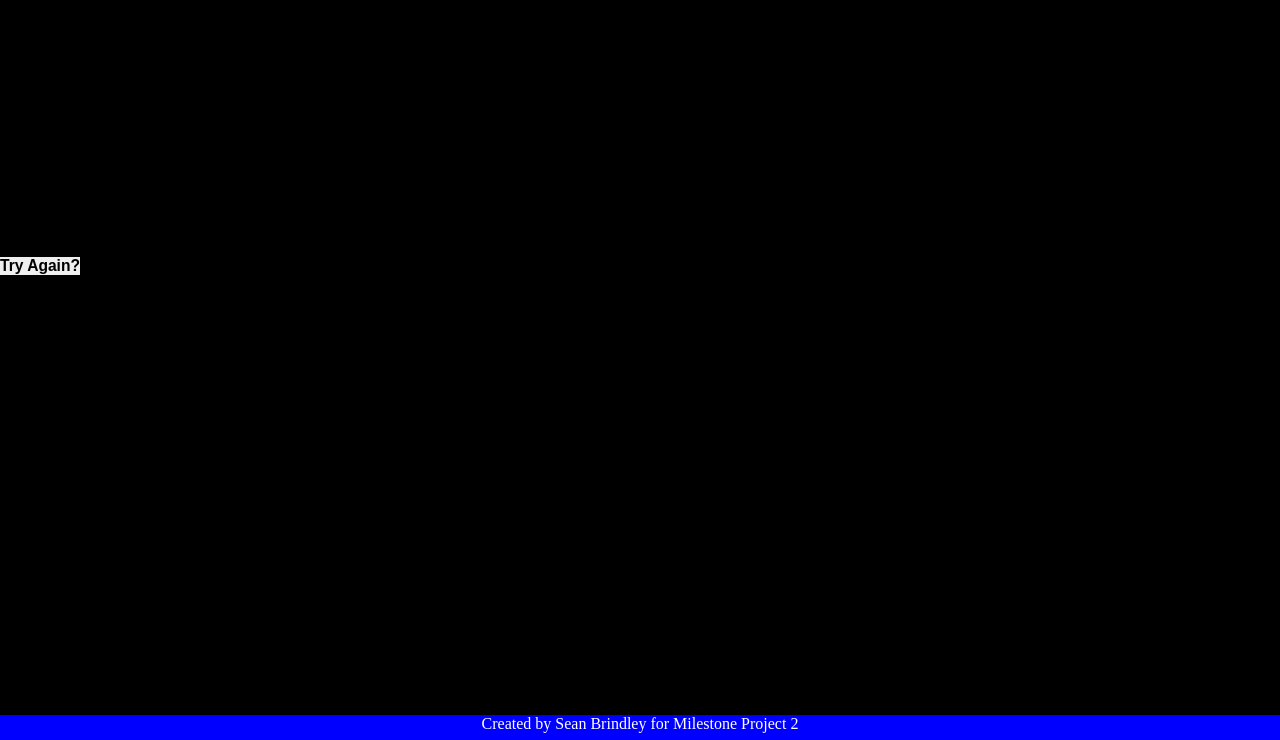
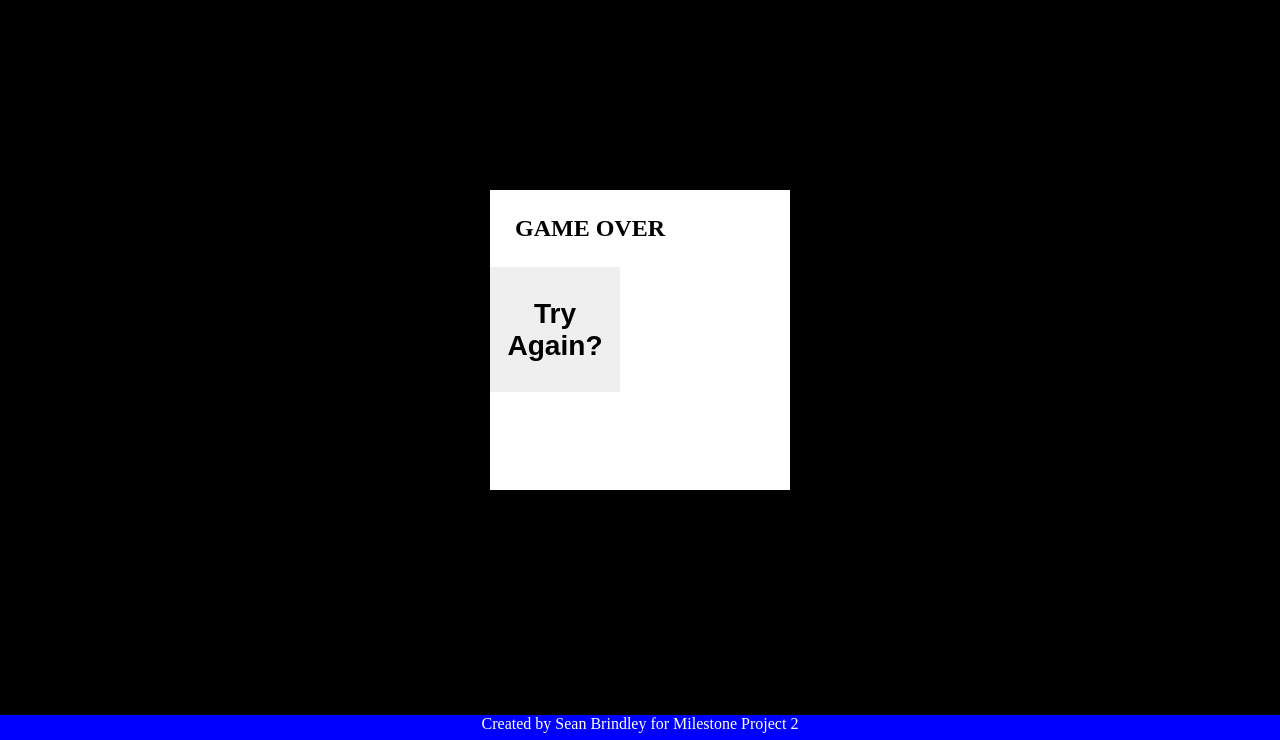
Before and after one commit to seanbrindley17/milestone-project-2, a website: page index.html in a window 1280 px wide. Shown: the part 60-800 px from the top of the page. Drawn offline with nearby package versions, Linux system fonts and the light colour scheme.

Commit message:
Add basic initial styling for game over page

```diff
--- a/assets/css/style.css
+++ b/assets/css/style.css
@@ -107,6 +107,45 @@ body {
     padding-left: 5%;
 }
 
+/* Game Over Page
+----------------------------------------------------------------------------- */
+
+#game-over-screen {
+    height: 300px;
+    width: 300px;
+    background-color: white;
+    top: 0;
+    bottom: 0;
+    left: 0;
+    right: 0;
+    margin: auto;
+    position: absolute;
+}
+
+.game-over-container {
+    display: flex;
+    justify-content: center;
+    align-content: center;
+    flex-direction: column;
+    flex-wrap: wrap;
+    align-items: center;
+}
+
+.game-over-container h3 {
+    margin: 10px;
+}
+
+#game-over-text {
+    margin: 25px;
+}
+
+#try-again {
+    height: 125px;
+    width: 130px;
+    top: 20px;
+    font-size: 1.5rem;
+}
+
 /* Footer
 ----------------------------------------------------------------------------- */
 
```
